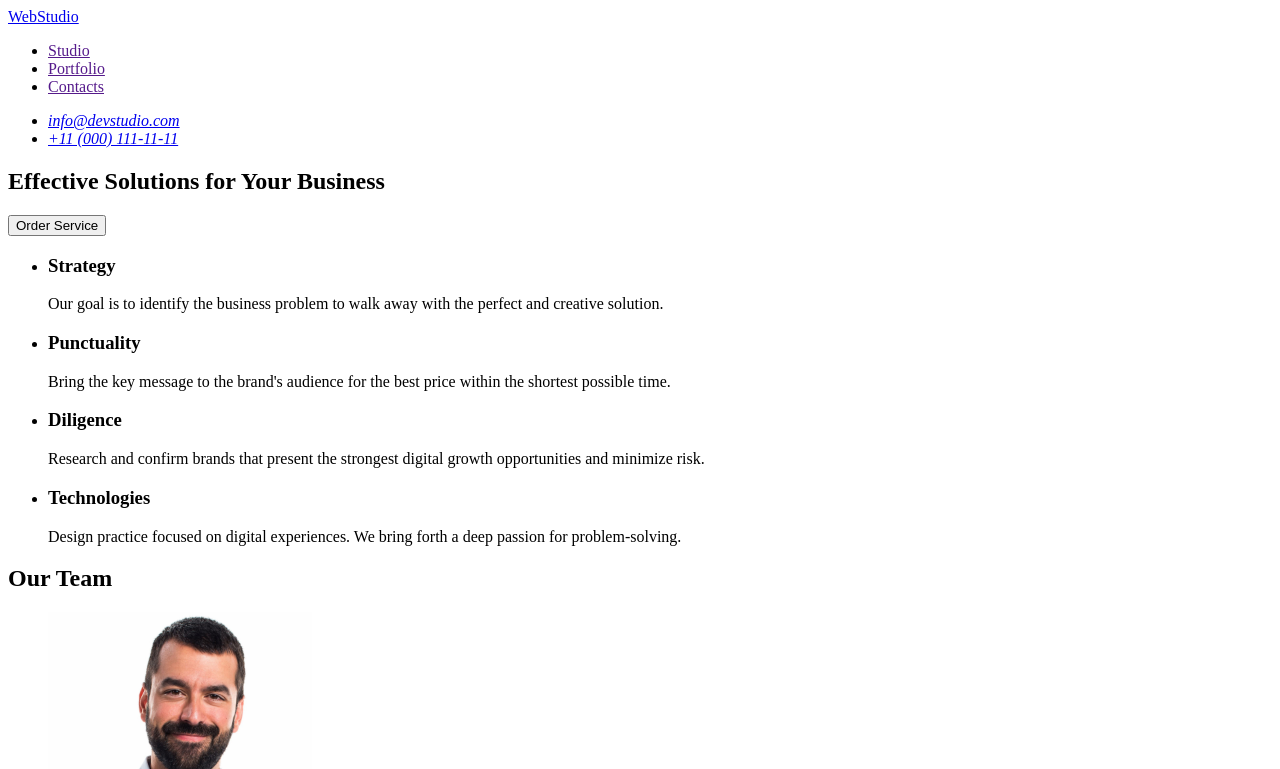
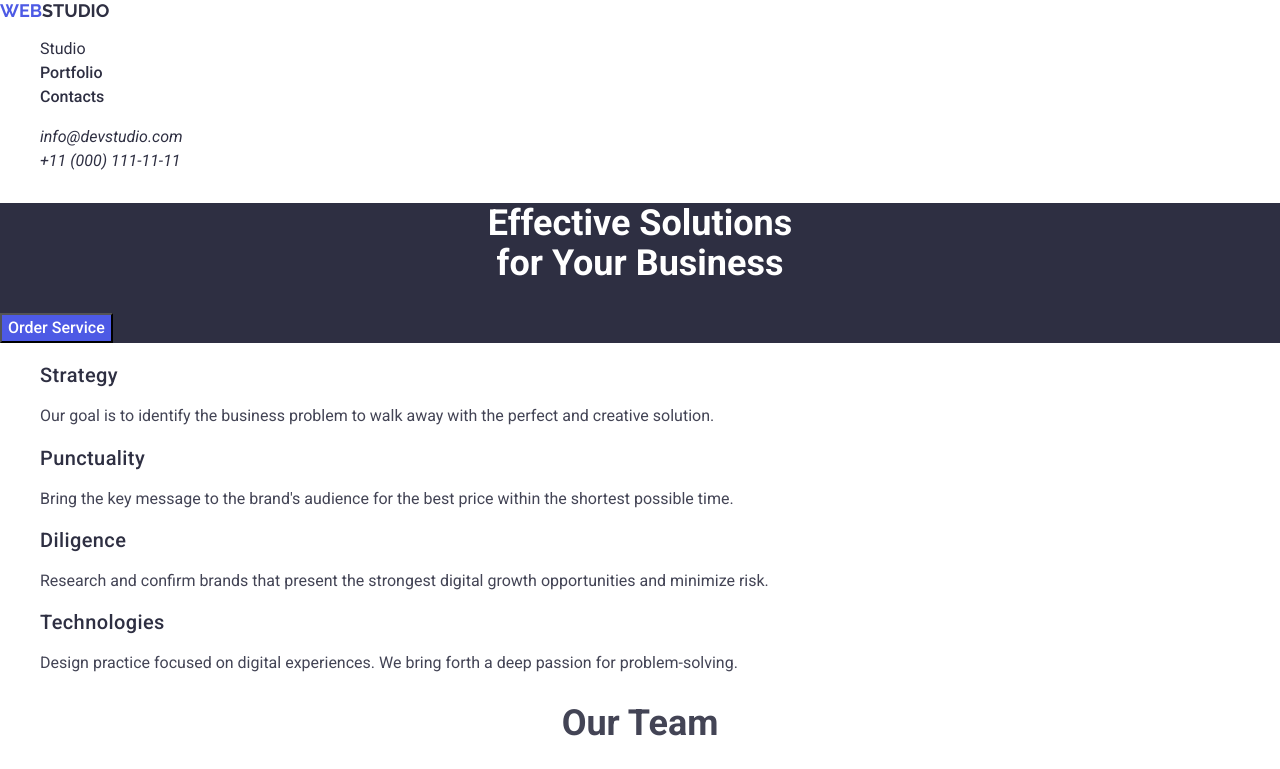
Before and after one commit to anhelina-dobra99/goit-markup-hw-02, a plain HTML site: page index.html in a window 1280 px wide. Shown: the top 769 px of the page. Drawn offline with nearby package versions, Linux system fonts and the light colour scheme.

Commit message:
update html and styles.cs filess

```diff
--- a/css/styles.css
+++ b/css/styles.css
@@ -0,0 +1,92 @@
+body {
+  font-family: "Roboto", sans-serif;
+  color: #434455;
+  background-color: #fff;
+}
+h1,
+h2 {
+  font-weight: 700;
+  font-size: 36px;
+  line-height: 1.11111;
+  letter-spacing: 0, 02em;
+  text-align: center;
+}
+h3 {
+  color: #2e2f42;
+  font-weight: 500;
+  font-size: 20px;
+  line-height: 1.2;
+  letter-spacing: 0.02em;
+}
+a {
+  color: #2e2f42;
+  text-decoration: none;
+}
+ul li {
+  list-style-type: none;
+}
+.logo {
+  font-family: "Raleway", sans-serif;
+  font-size: 18px;
+  font-weight: 700;
+  line-height: 1.16667;
+  letter-spacing: 0, 03em;
+  text-transform: uppercase;
+}
+.logo-accent {
+  color: #4d5ae5;
+}
+.menu-nav .menu-nav-item {
+  color: #2e2f42;
+  font-weight: 500;
+  line-height: 1.5;
+  letter-spacing: 0, 02em;
+}
+.menu-nav .item-accent {
+  font-weight: 400;
+  text-shadow: 0, 4px 4px 0 rgba(0, 0, 0, 0.25);
+}
+.menu-nav .menu-nav-item:hover,
+.menu-nav .menu-nav-item:focus {
+  color: #404bbf;
+}
+.menu-nav .item-accent:active {
+  color: #404bbf;
+  text-decoration: underline;
+}
+.contacts-list .contact-item {
+  line-height: 1.5;
+  letter-spacing: 0, 02em;
+}
+.contacts-list .contact-item:hover {
+  color: #404bbf;
+}
+.hero-image {
+  background-color: #2e2f42;
+}
+.page-header {
+  color: #fff;
+}
+.order-button {
+  color: #fff;
+  background-color: #4d5ae5;
+  font-weight: 500;
+  line-height: 1.5;
+  letter-spacing: 0, 04em;
+  cursor: pointer;
+}
+.order-button:hover,
+.order-button:focus,
+.order-button:active {
+  background-color: #404bbf;
+}
+.team-member-name {
+  text-align: center;
+}
+.team-member-occupation {
+  text-align: center;
+}
+.page-footer {
+  background-color: #2e2f42;
+  color: #f4f4fd;
+}
--- a/index.html
+++ b/index.html
@@ -4,29 +4,52 @@
     <meta charset="UTF-8" />
     <meta name="viewport" content="width=device-width, initial-scale=1.0" />
     <title>WebStudio</title>
+    <link
+      href="https://cdnjs.cloudflare.com/ajax/libs/modern-normalize/3.0.1/modern-normalize.min.css"
+      rel="stylesheet"
+    />
     <link href="./css/styles.css" rel="stylesheet" />
+    <link
+      href="https://fonts.googleapis.com/css2?family=Raleway:ital,wght@0,100..900;1,100..900&family=Roboto:ital,wght@0,100;0,300;0,400;0,500;0,700;0,900;1,100;1,300;1,400;1,500;1,700;1,900&display=swap"
+      rel="stylesheet"
+    />
   </head>
   <body>
     <header>
       <nav>
-        <a href="./index.html">WebStudio</a>
-        <ul>
-          <li><a href="" target="_blank">Studio</a></li>
-          <li><a href="" target="_blank">Portfolio</a></li>
-          <li><a href="" target="_blank">Contacts</a></li>
+        <a class="logo" href="./index.html"
+          ><span class="logo-accent">Web</span>Studio</a
+        >
+        <ul class="menu-nav">
+          <li class="menu-nav-item">
+            <a href="" target="_blank"
+              ><span class="item-accent">Studio</span></a
+            >
+          </li>
+          <li class="menu-nav-item">
+            <a href="" target="_blank">Portfolio</a>
+          </li>
+          <li class="menu-nav-item"><a href="" target="_blank">Contacts</a></li>
         </ul>
       </nav>
       <address>
-        <ul>
-          <li><a href="mailto:info@devstudio.com">info@devstudio.com</a></li>
-          <li><a href="tel:+110001111111">+11 (000) 111-11-11</a></li>
+        <ul class="contacts-list">
+          <li class="contact-item">
+            <a href="mailto:info@devstudio.com">info@devstudio.com</a>
+          </li>
+          <li class="contact-item">
+            <a href="tel:+110001111111">+11 (000) 111-11-11</a>
+          </li>
         </ul>
       </address>
     </header>
     <main>
-      <section>
-        <h1>Effective Solutions for Your Business</h1>
-        <button type="button">Order Service</button>
+      <section class="hero-image">
+        <h1 class="page-header">
+          Effective Solutions<br />
+          for Your Business
+        </h1>
+        <button class="order-button" type="button">Order Service</button>
       </section>
       <section>
         <h2 hidden>smth</h2>
@@ -71,8 +94,8 @@
               width="264"
               height="260"
             />
-            <h3>Mark Guerrero</h3>
-            <p>Product Designer</p>
+            <h3 class="team-member-name">Mark Guerrero</h3>
+            <p class="team-member-occupation">Product Designer</p>
           </li>
           <li>
             <img
@@ -81,8 +104,8 @@
               width="264"
               height="260"
             />
-            <h3>Tom Ford</h3>
-            <p>Frontend Developer</p>
+            <h3 class="team-member-name">Tom Ford</h3>
+            <p class="team-member-occupation">Frontend Developer</p>
           </li>
           <li>
             <img
@@ -91,8 +114,8 @@
               width="264"
               height="260"
             />
-            <h3>Camila Garcia</h3>
-            <p>Marketing</p>
+            <h3 class="team-member-name">Camila Garcia</h3>
+            <p class="team-member-occupation">Marketing</p>
           </li>
           <li>
             <img
@@ -101,8 +124,8 @@
               width="264"
               height="260"
             />
-            <h3>Daniel Wilson</h3>
-            <p>UI Designer</p>
+            <h3 class="team-member-name">Daniel Wilson</h3>
+            <p class="team-member-occupation">UI Designer</p>
           </li>
         </ul>
       </section>
@@ -172,8 +195,10 @@
         </ul>
       </section>
     </main>
-    <footer>
-      <a href="./index.html">WebStudio</a>
+    <footer class="page-footer">
+      <a class="logo" href="./index.html"
+        ><span class="logo-accent">Web</span>Studio</a
+      >
       <p>
         Increase the flow of customers and sales for your business with digital
         marketing & growth solutions.
```
